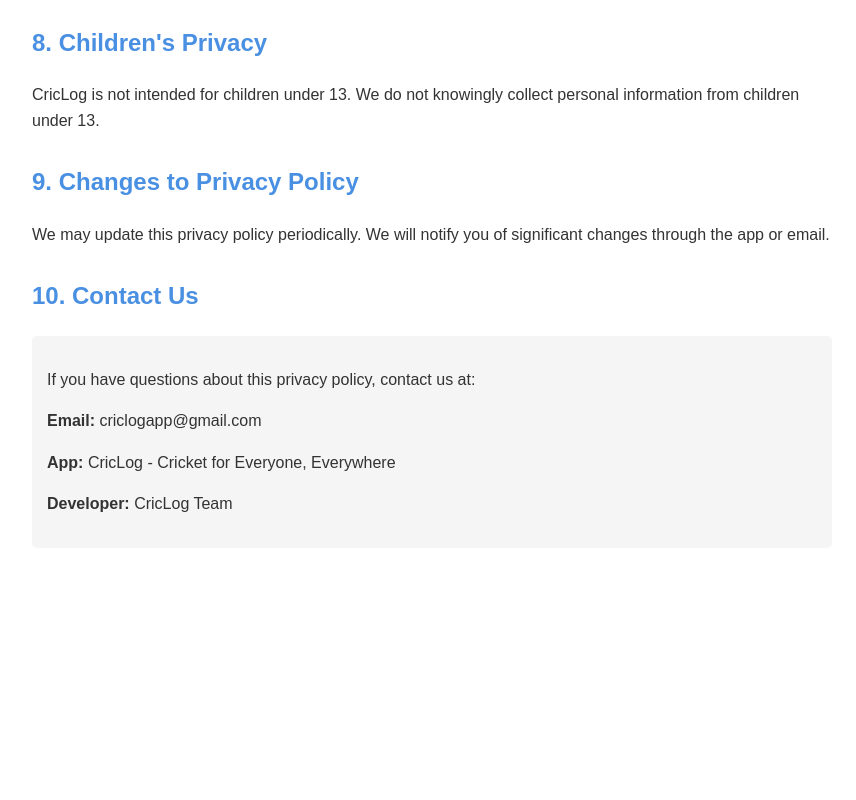
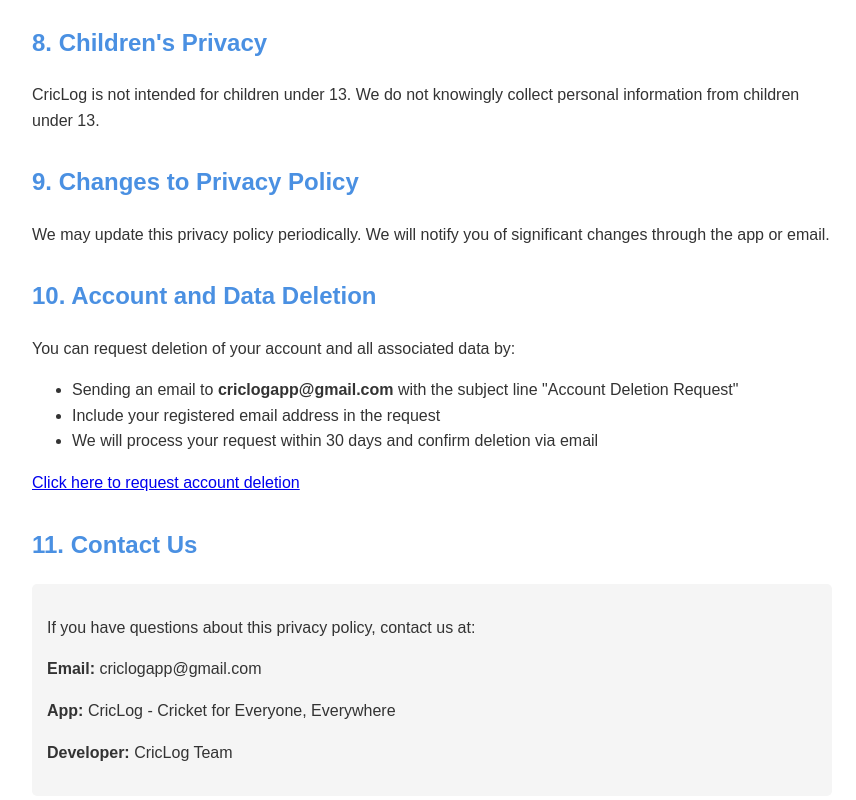
Before and after one commit to suy99/suy99.github.io, a plain HTML site: page privacy.html in a window 1280 px wide. Shown: the part 1683-2483 px from the top of the page, without its empty margins (208-1064 px from the left). Before the commit the page ends 2251 px from the top, so only its background shows below. Drawn offline with Linux system fonts and the light colour scheme.

Commit message:
Update privacy.html

```diff
--- a/privacy.html
+++ b/privacy.html
@@ -80,7 +80,17 @@
       <h2>9. Changes to Privacy Policy</h2>
       <p>We may update this privacy policy periodically. We will notify you of significant changes through the app or email.</p>
 
-      <h2>10. Contact Us</h2>
+      <h2>10. Account and Data Deletion</h2>
+      <p>You can request deletion of your account and all associated data by:</p>
+      <ul>
+          <li>Sending an email to <strong>criclogapp@gmail.com</strong> with the subject line "Account Deletion Request"</li>
+          <li>Include your registered email address in the request</li>
+          <li>We will process your request within 30 days and confirm deletion via email</li>
+      </ul>
+      <p><a href="mailto:criclogapp@gmail.com?subject=Account%20Deletion%20Request&body=Please%20delete%20my%20account%20and%20all%20associated%20data.%0A%0AMy%20registered%20email%3A%20">Click here to request account
+      deletion</a></p>
+
+      <h2>11. Contact Us</h2>
       <div class="contact-info">
           <p>If you have questions about this privacy policy, contact us at:</p>
           <p><strong>Email:</strong> criclogapp@gmail.com</p>
```
